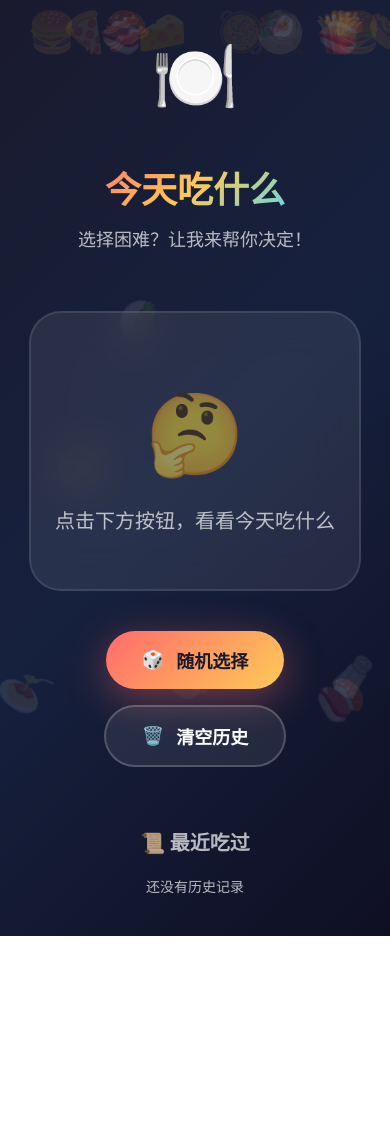
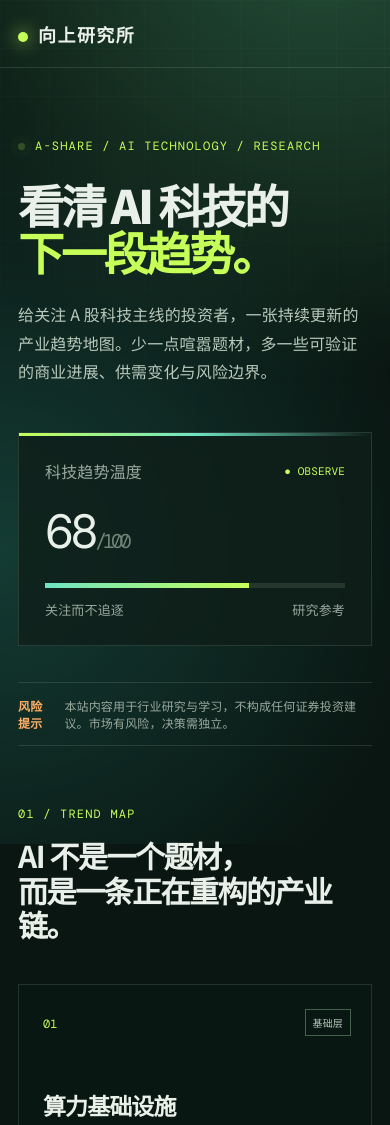
Before and after one commit to charlesleehhh/june, a plain HTML site: page index.html in a window 390 px wide. Shown: the top 1125 px of the page. Before the commit the page ends 936 px from the top, so only its background shows below. Drawn offline with nearby package versions, Linux system fonts and the light colour scheme.

Commit message:
feat: redesign AI technology trends homepage

```diff
--- a/index.html
+++ b/index.html
@@ -1,436 +1,38 @@
-<!DOCTYPE html>
+<!doctype html>
 <html lang="zh-CN">
 <head>
-    <meta charset="UTF-8">
-    <meta name="viewport" content="width=device-width, initial-scale=1.0">
-    <title>🍜 今天吃什么</title>
-    <link href="https://fonts.googleapis.com/css2?family=Noto+Sans+SC:wght@400;500;700;900&display=swap" rel="stylesheet">
-    <style>
-        * {
-            margin: 0;
-            padding: 0;
-            box-sizing: border-box;
-        }
-
-        :root {
-            --primary: #ff6b6b;
-            --secondary: #feca57;
-            --accent: #48dbfb;
-            --green: #1dd1a1;
-            --purple: #a55eea;
-            --bg-dark: #1a1a2e;
-            --bg-card: rgba(255, 255, 255, 0.08);
-            --text: #ffffff;
-            --text-secondary: rgba(255, 255, 255, 0.7);
-        }
-
-        body {
-            font-family: 'Noto Sans SC', -apple-system, BlinkMacSystemFont, 'Segoe UI', sans-serif;
-            background: linear-gradient(135deg, #1a1a2e 0%, #16213e 50%, #0f0f23 100%);
-            min-height: 100vh;
-            color: var(--text);
-            overflow-x: hidden;
-        }
-
-        .bg-animation {
-            position: fixed;
-            top: 0;
-            left: 0;
-            width: 100%;
-            height: 100%;
-            z-index: -1;
-            overflow: hidden;
-        }
-
-        .food-particle {
-            position: absolute;
-            font-size: 40px;
-            opacity: 0.1;
-            animation: float 15s infinite ease-in-out;
-        }
-
-        @keyframes float {
-            0%, 100% {
-                transform: translateY(100vh) rotate(0deg);
-            }
-            50% {
-                transform: translateY(-100px) rotate(180deg);
-            }
-        }
-
-        .container {
-            max-width: 800px;
-            margin: 0 auto;
-            padding: 40px 24px;
-            min-height: 100vh;
-            display: flex;
-            flex-direction: column;
-            align-items: center;
-            justify-content: center;
-        }
-
-        .header {
-            text-align: center;
-            margin-bottom: 60px;
-        }
-
-        .emoji-icon {
-            font-size: 100px;
-            margin-bottom: 20px;
-            animation: bounce 2s infinite;
-        }
-
-        @keyframes bounce {
-            0%, 100% { transform: translateY(0); }
-            50% { transform: translateY(-20px); }
-        }
-
-        h1 {
-            font-size: 56px;
-            font-weight: 900;
-            background: linear-gradient(135deg, var(--primary) 0%, var(--secondary) 50%, var(--accent) 100%);
-            -webkit-background-clip: text;
-            -webkit-text-fill-color: transparent;
-            background-clip: text;
-            margin-bottom: 12px;
-        }
-
-        .subtitle {
-            font-size: 18px;
-            color: var(--text-secondary);
-        }
-
-        .result-card {
-            background: var(--bg-card);
-            border: 2px solid rgba(255, 255, 255, 0.1);
-            border-radius: 32px;
-            padding: 60px 40px;
-            text-align: center;
-            margin-bottom: 40px;
-            min-height: 280px;
-            display: flex;
-            flex-direction: column;
-            align-items: center;
-            justify-content: center;
-            backdrop-filter: blur(20px);
-            transition: all 0.5s cubic-bezier(0.4, 0, 0.2, 1);
-        }
-
-        .result-card:hover {
-            border-color: rgba(255, 107, 107, 0.4);
-            box-shadow: 0 20px 60px rgba(255, 107, 107, 0.2);
-        }
-
-        .result-card.spinning {
-            animation: spin-card 0.6s ease-in-out;
-        }
-
-        @keyframes spin-card {
-            0% { transform: rotate(-3deg) scale(0.95); }
-            50% { transform: rotate(3deg) scale(1.02); }
-            100% { transform: rotate(0deg) scale(1); }
-        }
-
-        .food-emoji {
-            font-size: 120px;
-            margin-bottom: 20px;
-            animation: food-bounce 1s ease-in-out;
-        }
-
-        @keyframes food-bounce {
-            0% { transform: scale(0) rotate(-180deg); }
-            60% { transform: scale(1.2) rotate(10deg); }
-            100% { transform: scale(1) rotate(0deg); }
-        }
-
-        .food-name {
-            font-size: 48px;
-            font-weight: 900;
-            margin-bottom: 12px;
-            background: linear-gradient(135deg, #fff 0%, var(--secondary) 100%);
-            -webkit-background-clip: text;
-            -webkit-text-fill-color: transparent;
-            background-clip: text;
-        }
-
-        .food-description {
-            font-size: 16px;
-            color: var(--text-secondary);
-            line-height: 1.6;
-        }
-
-        .button-container {
-            display: flex;
-            gap: 16px;
-            flex-wrap: wrap;
-            justify-content: center;
-        }
-
-        .btn {
-            padding: 20px 48px;
-            font-size: 20px;
-            font-weight: 700;
-            border: none;
-            border-radius: 50px;
-            cursor: pointer;
-            transition: all 0.3s cubic-bezier(0.4, 0, 0.2, 1);
-            display: flex;
-            align-items: center;
-            gap: 12px;
-        }
-
-        .btn-primary {
-            background: linear-gradient(135deg, var(--primary) 0%, var(--secondary) 100%);
-            color: #1a1a2e;
-            box-shadow: 0 10px 40px rgba(255, 107, 107, 0.4);
-        }
-
-        .btn-primary:hover {
-            transform: translateY(-4px);
-            box-shadow: 0 16px 48px rgba(255, 107, 107, 0.5);
-        }
-
-        .btn-primary:active {
-            transform: translateY(-2px);
-        }
-
-        .btn-secondary {
-            background: var(--bg-card);
-            color: var(--text);
-            border: 2px solid rgba(255, 255, 255, 0.2);
-        }
-
-        .btn-secondary:hover {
-            border-color: var(--accent);
-            transform: translateY(-4px);
-        }
-
-        .history-section {
-            margin-top: 60px;
-            width: 100%;
-        }
-
-        .history-title {
-            font-size: 20px;
-            font-weight: 700;
-            margin-bottom: 20px;
-            color: var(--text-secondary);
-            text-align: center;
-        }
-
-        .history-list {
-            display: flex;
-            gap: 12px;
-            flex-wrap: wrap;
-            justify-content: center;
-        }
-
-        .history-item {
-            background: var(--bg-card);
-            border: 1px solid rgba(255, 255, 255, 0.1);
-            border-radius: 16px;
-            padding: 12px 20px;
-            display: flex;
-            align-items: center;
-            gap: 10px;
-            font-size: 16px;
-            transition: all 0.3s;
-        }
-
-        .history-item:hover {
-            border-color: var(--accent);
-            transform: translateY(-2px);
-        }
-
-        .history-emoji {
-            font-size: 24px;
-        }
-
-        .placeholder {
-            color: var(--text-secondary);
-            font-size: 20px;
-        }
-
-        .placeholder-emoji {
-            font-size: 80px;
-            margin-bottom: 20px;
-            opacity: 0.5;
-        }
-
-        @media (max-width: 640px) {
-            h1 {
-                font-size: 36px;
-            }
-
-            .emoji-icon {
-                font-size: 70px;
-            }
-
-            .food-emoji {
-                font-size: 80px;
-            }
-
-            .food-name {
-                font-size: 32px;
-            }
-
-            .result-card {
-                padding: 40px 24px;
-            }
-
-            .btn {
-                padding: 16px 36px;
-                font-size: 18px;
-            }
-        }
-    </style>
+  <meta charset="UTF-8" />
+  <meta name="viewport" content="width=device-width, initial-scale=1" />
+  <meta name="theme-color" content="#07120f" />
+  <title>向上研究所 · A股 AI 科技趋势雷达</title>
+  <style>
+    @import url('https://fonts.googleapis.com/css2?family=DM+Mono:wght@400;500&family=Noto+Sans+SC:wght@400;500;600;700;800;900&display=swap');
+    :root { --ink:#e9f0e9; --muted:#9aa99f; --line:rgba(215,239,220,.13); --green:#c5ff58; --teal:#6fe4c3; --orange:#ffad66; --paper:#0a1612; --panel:#101f19; }
+    *{box-sizing:border-box} html{scroll-behavior:smooth} body{margin:0;background:var(--paper);color:var(--ink);font-family:"Noto Sans SC",system-ui,sans-serif;letter-spacing:.01em}
+    body:before{content:"";position:fixed;inset:0;z-index:-2;background:radial-gradient(circle at 82% -10%,#254f37 0,transparent 29rem),radial-gradient(circle at 0 65%,#143c34 0,transparent 27rem)}
+    body:after{content:"";position:fixed;inset:0;z-index:-1;opacity:.13;background-image:linear-gradient(rgba(255,255,255,.14) 1px,transparent 1px),linear-gradient(90deg,rgba(255,255,255,.14) 1px,transparent 1px);background-size:48px 48px;mask-image:linear-gradient(to bottom,black,transparent 90%)}
+    .wrap{max-width:1240px;margin:auto;padding:0 28px}.top{height:80px;display:flex;align-items:center;justify-content:space-between;border-bottom:1px solid var(--line)}
+    .brand{font-weight:900;font-size:18px;letter-spacing:.08em;text-decoration:none;color:var(--ink)}.brand i{display:inline-block;width:10px;height:10px;background:var(--green);border-radius:50%;margin-right:10px;box-shadow:0 0 18px var(--green)}
+    nav{display:flex;gap:26px}nav a{color:var(--muted);text-decoration:none;font-size:14px}nav a:hover{color:var(--green)}
+    .hero{min-height:580px;padding:88px 0 56px;position:relative}.eyebrow,.mono{font:12px "DM Mono",monospace;letter-spacing:.1em;text-transform:uppercase}.eyebrow{color:var(--green);display:flex;align-items:center;gap:10px}.pulse{width:7px;height:7px;background:var(--green);border-radius:50%;animation:pulse 2s infinite}@keyframes pulse{50%{opacity:.2;box-shadow:0 0 0 7px rgba(197,255,88,.1)}}
+    h1{font-size:clamp(42px,7vw,86px);letter-spacing:-.07em;line-height:1.03;margin:27px 0 24px;max-width:880px;font-weight:900}.accent{color:var(--green)}.hero p{font-size:18px;color:#b9c9bc;line-height:1.8;max-width:610px;margin:0}.hero-grid{display:grid;grid-template-columns:1fr 360px;gap:30px;align-items:end}.signal-card{background:rgba(16,31,25,.8);border:1px solid var(--line);padding:26px;backdrop-filter:blur(10px);position:relative;overflow:hidden}.signal-card:before{content:"";height:3px;position:absolute;left:0;right:0;top:0;background:linear-gradient(90deg,var(--green),var(--teal),transparent)}.signal-head{display:flex;justify-content:space-between;align-items:center;color:var(--muted)}.status{color:var(--green);font:11px "DM Mono",monospace}.signal-score{font:60px "DM Mono",monospace;margin:17px 0 10px;letter-spacing:-.08em}.bar{height:5px;background:#25362c;margin:20px 0 12px}.bar i{display:block;width:68%;height:100%;background:linear-gradient(90deg,var(--teal),var(--green))}.signal-foot{display:flex;justify-content:space-between;font-size:13px;color:var(--muted)}
+    .disclaimer{border-top:1px solid var(--line);border-bottom:1px solid var(--line);padding:14px 0;color:var(--muted);font-size:12px;display:flex;gap:14px;align-items:center}.disclaimer b{color:var(--orange);font-weight:600}
+    section{padding:90px 0;border-bottom:1px solid var(--line)}.section-label{color:var(--green);margin-bottom:16px}.section-heading{font-size:clamp(30px,4vw,48px);letter-spacing:-.05em;margin:0 0 42px;line-height:1.15}.theme-grid{display:grid;grid-template-columns:repeat(4,1fr);border-left:1px solid var(--line)}.theme{min-height:262px;padding:24px;border:1px solid var(--line);border-left:0;position:relative;transition:.25s;background:rgba(13,28,22,.3)}.theme:hover{background:#193226;transform:translateY(-5px)}.theme-num{color:var(--green);font:12px "DM Mono",monospace}.theme h3{font-size:23px;margin:55px 0 12px;letter-spacing:-.04em}.theme p{font-size:14px;line-height:1.7;color:var(--muted);margin:0}.tag{position:absolute;top:24px;right:20px;font:10px "DM Mono",monospace;border:1px solid #45604d;padding:5px 7px;color:#b9c9bc}
+    .research-layout{display:grid;grid-template-columns:1.05fr .95fr;gap:65px}.thesis{font-size:22px;line-height:1.75;margin:0;color:#d6e0d7;letter-spacing:-.02em}.thesis strong{color:var(--green);font-weight:600}.checklist{margin-top:26px;border-top:1px solid var(--line)}.check{padding:17px 0;border-bottom:1px solid var(--line);display:flex;gap:15px;color:#becbc0;font-size:15px}.check span{color:var(--green);font-family:"DM Mono",monospace}.matrix{border:1px solid var(--line);background:rgba(9,19,15,.55)}.matrix-head,.matrix-row{display:grid;grid-template-columns:1.35fr .7fr .7fr;padding:15px 19px;align-items:center;border-bottom:1px solid var(--line);font-size:14px}.matrix-head{color:var(--muted);font:11px "DM Mono",monospace}.matrix-row:last-child{border:0}.heat{color:var(--green)}.watch{color:var(--orange)}
+    .weekly{display:grid;grid-template-columns:repeat(3,1fr);gap:20px}.note{padding:26px;background:var(--panel);border:1px solid var(--line)}.note .mono{color:var(--teal)}.note h3{font-size:21px;letter-spacing:-.04em;margin:28px 0 14px}.note p{font-size:14px;color:var(--muted);line-height:1.75;margin:0}.note a{display:inline-block;margin-top:23px;color:var(--green);font-size:13px;text-decoration:none}
+    footer{padding:30px 0 45px;display:flex;justify-content:space-between;gap:20px;color:#76877a;font-size:12px}.updated{font-family:"DM Mono",monospace}@media(max-width:800px){.wrap{padding:0 18px}.top{height:68px}nav{display:none}.hero{padding:70px 0 36px;min-height:0}.hero-grid,.research-layout{grid-template-columns:1fr}.signal-card{margin-top:16px}.theme-grid{grid-template-columns:1fr 1fr}.weekly{grid-template-columns:1fr}.research-layout{gap:35px}section{padding:60px 0}footer{display:block;line-height:2}.signal-score{font-size:48px}}@media(max-width:440px){.theme-grid{grid-template-columns:1fr}h1{font-size:46px}.hero p{font-size:16px}}
+  </style>
 </head>
 <body>
-    <div class="bg-animation" id="bgAnimation"></div>
-
-    <div class="container">
-        <div class="header">
-            <div class="emoji-icon">🍽️</div>
-            <h1>今天吃什么</h1>
-            <p class="subtitle">选择困难？让我来帮你决定！</p>
-        </div>
-
-        <div class="result-card" id="resultCard">
-            <div class="placeholder-emoji">🤔</div>
-            <div class="placeholder">点击下方按钮，看看今天吃什么</div>
-        </div>
-
-        <div class="button-container">
-            <button class="btn btn-primary" id="randomBtn">
-                <span>🎲</span>
-                随机选择
-            </button>
-            <button class="btn btn-secondary" id="clearHistoryBtn">
-                <span>🗑️</span>
-                清空历史
-            </button>
-        </div>
-
-        <div class="history-section">
-            <h3 class="history-title">📜 最近吃过</h3>
-            <div class="history-list" id="historyList">
-                <div style="color: var(--text-secondary); font-size: 14px;">还没有历史记录</div>
-            </div>
-        </div>
-    </div>
-
-    <script>
-        const foods = [
-            { name: '火锅', emoji: '🍲', description: '热气腾腾，麻辣鲜香' },
-            { name: '烧烤', emoji: '🍢', description: '炭火烤制，香气四溢' },
-            { name: '披萨', emoji: '🍕', description: '芝士拉丝，美味无比' },
-            { name: '汉堡', emoji: '🍔', description: '快餐经典，饱腹之选' },
-            { name: '寿司', emoji: '🍣', description: '新鲜美味，日式风情' },
-            { name: '拉面', emoji: '🍜', description: '浓郁汤底，Q弹面条' },
-            { name: '炒饭', emoji: '🍛', description: '粒粒分明，香气扑鼻' },
-            { name: '炸鸡', emoji: '🍗', description: '外酥里嫩，金黄酥脆' },
-            { name: '饺子', emoji: '🥟', description: '皮薄馅大，传统美味' },
-            { name: '包子', emoji: '🥡', description: '松软可口，馅料丰富' },
-            { name: '米线', emoji: '🍜', description: '爽滑劲道，汤鲜味美' },
-            { name: '麻辣烫', emoji: '🌶️', description: '麻辣过瘾，欲罢不能' },
-            { name: '沙拉', emoji: '🥗', description: '清爽健康，减脂必备' },
-            { name: '三明治', emoji: '🥪', description: '简单方便，营养均衡' },
-            { name: '牛排', emoji: '🥩', description: '肉质鲜嫩，高端之选' },
-            { name: '烤鱼', emoji: '🐟', description: '外焦里嫩，香味浓郁' },
-            { name: '冒菜', emoji: '🍲', description: '一个人的火锅' },
-            { name: '黄焖鸡', emoji: '🍗', description: '汤汁浓郁，下饭神器' },
-            { name: '螺蛳粉', emoji: '🍜', description: '臭香臭香，越吃越香' },
-            { name: '煎饼果子', emoji: '🌯', description: '早餐首选，香酥可口' },
-            { name: '肉夹馍', emoji: '🌮', description: '肥而不腻，馍脆肉香' },
-            { name: '麻辣烫', emoji: '🍢', description: '想吃什么煮什么' },
-            { name: '麻辣香锅', emoji: '🍲', description: '香辣过瘾，种类丰富' },
-            { name: '烤肉', emoji: '🥓', description: '滋滋作响，大口吃肉' },
-            { name: '咖喱饭', emoji: '🍛', description: '浓郁咖喱，配饭一绝' },
-            { name: '意面', emoji: '🍝', description: 'Q弹面条，酱料香浓' },
-            { name: '粥', emoji: '🥣', description: '清淡养胃，暖心暖胃' },
-            { name: '便当', emoji: '🍱', description: '荤素搭配，营养丰富' },
-            { name: '小龙虾', emoji: '🦐', description: '麻辣鲜香，夜宵之王' },
-            { name: '螃蟹', emoji: '🦀', description: '肥美鲜嫩，金秋美味' }
-        ];
-
-        let history = [];
-        let lastFood = null;
-
-        function createBackgroundParticles() {
-            const container = document.getElementById('bgAnimation');
-            const foodEmojis = ['🍕', '🍔', '🍟', '🌭', '🍿', '🧂', '🥓', '🍳', '🥞', '🧇', '🧀', '🥗', '🍝', '🥪', '🌮', '🌯', '🍲', '🍜', '🍛', '🍣', '🍱', '🥘', '🥙'];
-
-            for (let i = 0; i < 20; i++) {
-                const particle = document.createElement('div');
-                particle.className = 'food-particle';
-                particle.textContent = foodEmojis[Math.floor(Math.random() * foodEmojis.length)];
-                particle.style.left = Math.random() * 100 + '%';
-                particle.style.animationDelay = Math.random() * 15 + 's';
-                particle.style.animationDuration = (Math.random() * 10 + 10) + 's';
-                container.appendChild(particle);
-            }
-        }
-
-        function getRandomFood() {
-            let food;
-            do {
-                food = foods[Math.floor(Math.random() * foods.length)];
-            } while (food === lastFood && foods.length > 1);
-            lastFood = food;
-            return food;
-        }
-
-        function showResult(food) {
-            const card = document.getElementById('resultCard');
-            card.classList.add('spinning');
-
-            setTimeout(() => {
-                card.innerHTML = `
-                    <div class="food-emoji">${food.emoji}</div>
-                    <div class="food-name">${food.name}</div>
-                    <div class="food-description">${food.description}</div>
-                `;
-                card.classList.remove('spinning');
-            }, 300);
-        }
-
-        function addToHistory(food) {
-            history.unshift(food);
-            if (history.length > 8) {
-                history.pop();
-            }
-            renderHistory();
-        }
-
-        function renderHistory() {
-            const container = document.getElementById('historyList');
-            if (history.length === 0) {
-                container.innerHTML = '<div style="color: var(--text-secondary); font-size: 14px;">还没有历史记录</div>';
-                return;
-            }
-
-            container.innerHTML = history.map(food => `
-                <div class="history-item">
-                    <span class="history-emoji">${food.emoji}</span>
-                    <span>${food.name}</span>
-                </div>
-            `).join('');
-        }
-
-        function clearHistory() {
-            history = [];
-            renderHistory();
-        }
-
-        document.getElementById('randomBtn').addEventListener('click', () => {
-            const food = getRandomFood();
-            showResult(food);
-            addToHistory(food);
-        });
-
-        document.getElementById('clearHistoryBtn').addEventListener('click', clearHistory);
-
-        createBackgroundParticles();
-    </script>
+  <header class="wrap top"><a class="brand" href="#top"><i></i>向上研究所</a><nav><a href="#themes">趋势地图</a><a href="#method">研究框架</a><a href="#notes">本周观察</a></nav></header>
+  <main id="top" class="wrap">
+    <div class="hero"><div class="hero-grid"><div><div class="eyebrow"><span class="pulse"></span> A-SHARE / AI TECHNOLOGY / RESEARCH</div><h1>看清 AI 科技的<br><span class="accent">下一段趋势。</span></h1><p>给关注 A 股科技主线的投资者，一张持续更新的产业趋势地图。少一点喧嚣题材，多一些可验证的商业进展、供需变化与风险边界。</p></div><aside class="signal-card"><div class="signal-head"><span>科技趋势温度</span><span class="status">● OBSERVE</span></div><div class="signal-score">68<span style="font-size:20px;color:#718579">/100</span></div><div class="bar"><i></i></div><div class="signal-foot"><span>关注而不追逐</span><span>研究参考</span></div></aside></div></div>
+    <div class="disclaimer"><b>风险提示</b><span>本站内容用于行业研究与学习，不构成任何证券投资建议。市场有风险，决策需独立。</span></div>
+    <section id="themes"><div class="section-label mono">01 / TREND MAP</div><h2 class="section-heading">AI 不是一个题材，<br>而是一条正在重构的产业链。</h2><div class="theme-grid"><article class="theme"><span class="theme-num">01</span><span class="tag">基础层</span><h3>算力基础设施</h3><p>关注订单能见度、供给约束与资本开支周期，而非只看概念标签。</p></article><article class="theme"><span class="theme-num">02</span><span class="tag">能力层</span><h3>模型与工具链</h3><p>模型能力走向规模化应用，推理成本、工具生态与国产替代是关键变量。</p></article><article class="theme"><span class="theme-num">03</span><span class="tag">应用层</span><h3>企业智能化</h3><p>从“接入 AI”到产生可量化收入，验证场景、客户留存与毛利改善。</p></article><article class="theme"><span class="theme-num">04</span><span class="tag">实体层</span><h3>具身智能</h3><p>硬件降本与数据闭环共同推进，留意量产节奏和真实交付，而非演示效果。</p></article></div></section>
+    <section id="method"><div class="research-layout"><div><div class="section-label mono">02 / HOW WE LOOK</div><h2 class="section-heading">把“热点”拆成<br>可以跟踪的问题。</h2><p class="thesis">一个主题值得长期研究，不取决于它有多热，而取决于<strong>需求是否真实、业绩能否兑现、估值是否留有安全边际</strong>。</p><div class="checklist"><div class="check"><span>01</span>产业需求：订单、招标、客户资本开支有没有持续性？</div><div class="check"><span>02</span>公司兑现：收入、利润和现金流能否互相印证？</div><div class="check"><span>03</span>市场预期：当前位置已经包含了多少乐观叙事？</div></div></div><div class="matrix"><div class="matrix-head"><span>观察维度</span><span>当前重点</span><span>信号</span></div><div class="matrix-row"><span>算力供需与价格</span><span>景气持续性</span><span class="heat">● 跟踪</span></div><div class="matrix-row"><span>国产软硬件协同</span><span>产品验证</span><span class="heat">● 跟踪</span></div><div class="matrix-row"><span>AI 应用商业化</span><span>收入转化</span><span class="watch">● 观察</span></div><div class="matrix-row"><span>机器人量产落地</span><span>供应链节奏</span><span class="watch">● 观察</span></div><div class="matrix-row"><span>估值与交易拥挤度</span><span>风险控制</span><span class="heat">● 必看</span></div></div></div></section>
+    <section id="notes"><div class="section-label mono">03 / WEEKLY NOTES</div><h2 class="section-heading">研究不是预测，<br>是为变化做好准备。</h2><div class="weekly"><article class="note"><div class="mono">QUESTION 01</div><h3>看订单，不只看发布会</h3><p>新产品与新合作值得留意，但决定趋势质量的，始终是后续订单、交付和客户复购。</p><a href="#method">查看研究框架 →</a></article><article class="note"><div class="mono">QUESTION 02</div><h3>看利润，不只看收入</h3><p>收入增长是否伴随盈利能力与经营现金流改善，是区分公司质量的重要尺度。</p><a href="#method">查看研究框架 →</a></article><article class="note"><div class="mono">QUESTION 03</div><h3>看风险，不只看机会</h3><p>技术迭代、竞争加剧、估值波动都可能改变回报路径。提前写下反面证据。</p><a href="#method">查看研究框架 →</a></article></div></section>
+  </main>
+  <footer class="wrap"><span>向上研究所 · A股 AI 科技趋势雷达</span><span class="updated">LAST UPDATED · <span id="date"></span></span></footer>
+  <script>document.getElementById('date').textContent=new Intl.DateTimeFormat('zh-CN',{year:'numeric',month:'2-digit',day:'2-digit'}).format(new Date());</script>
 </body>
 </html>
```
